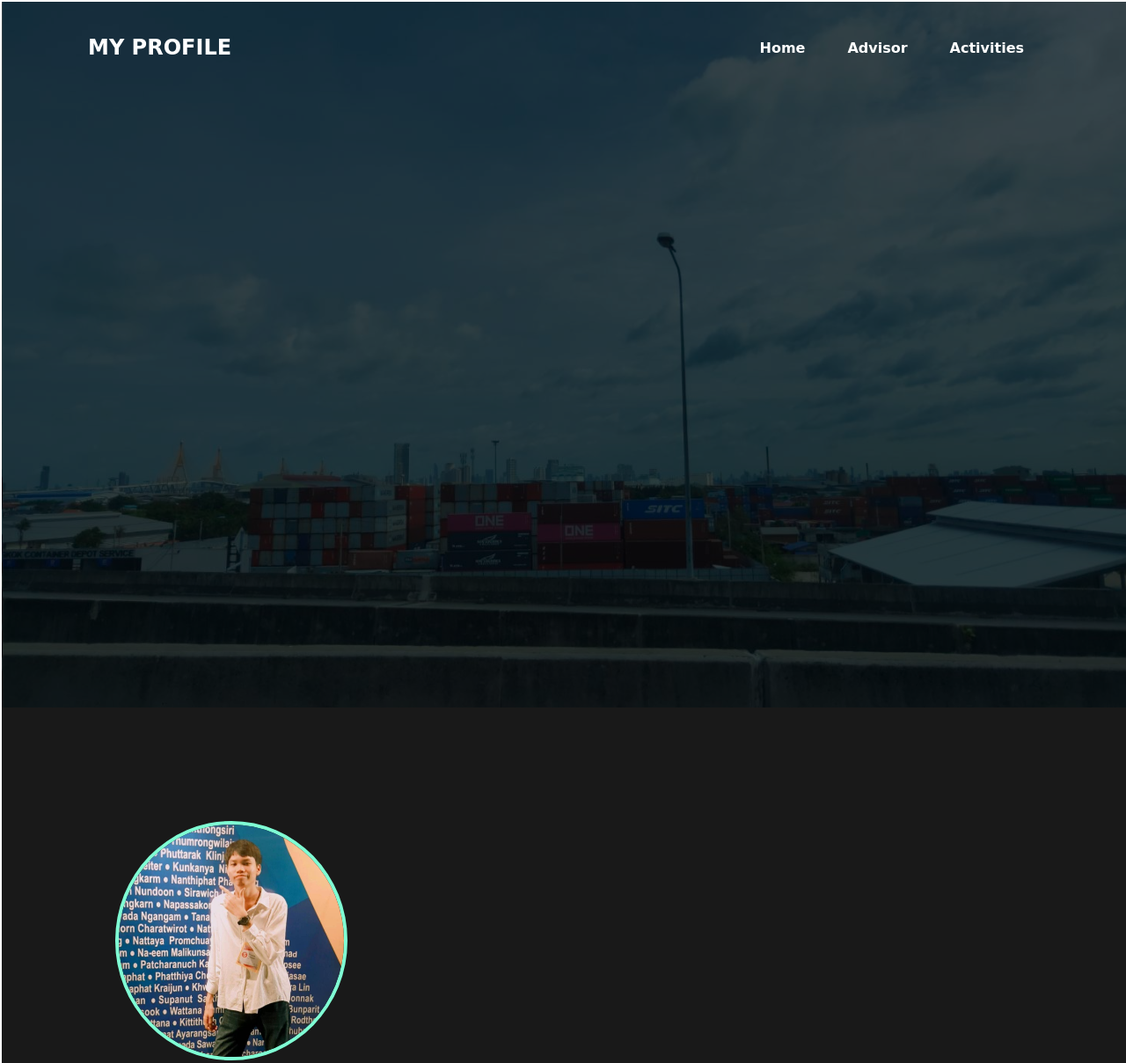
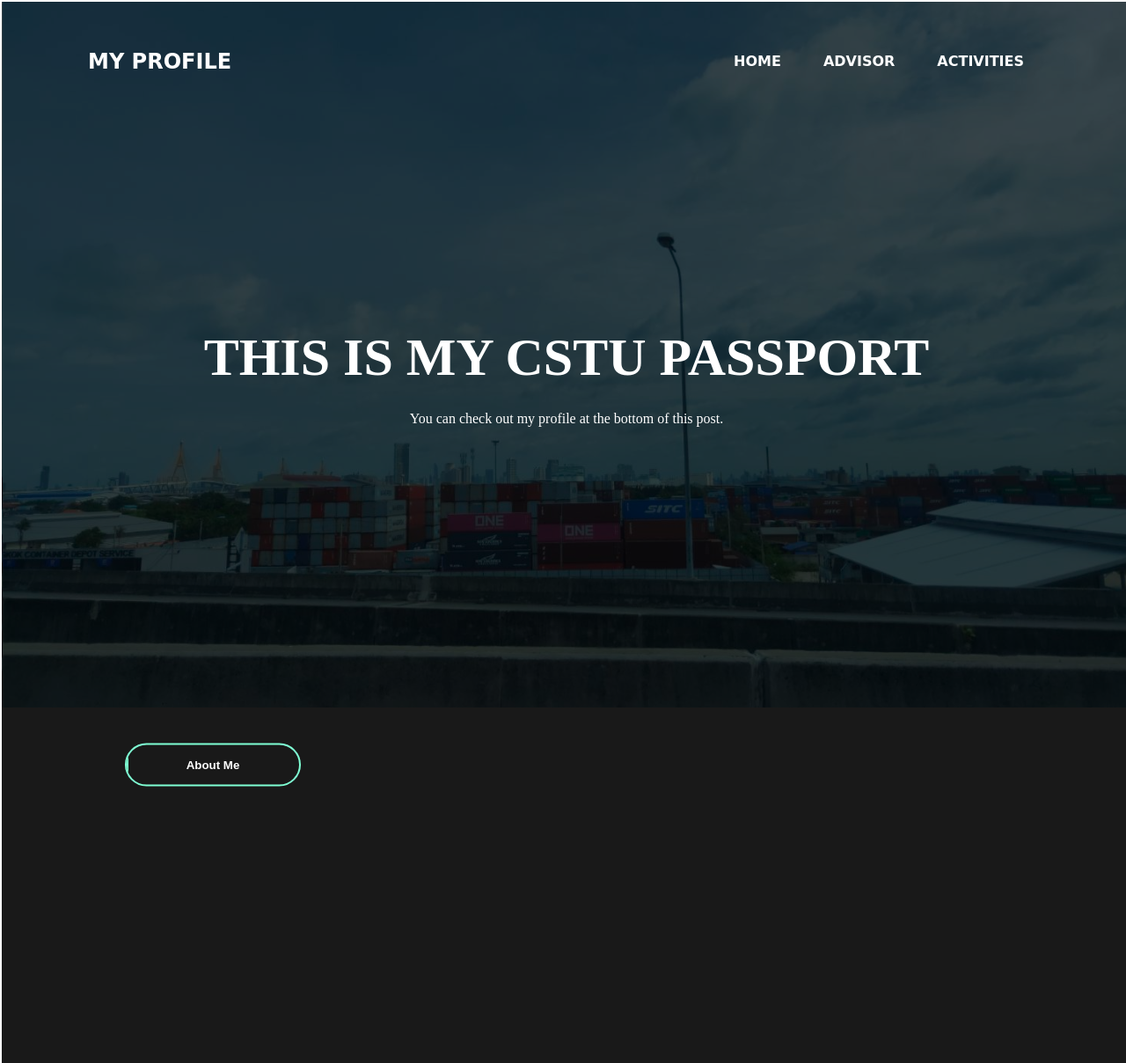
Before and after one commit to peasti/MyCSTUPassport-6609612244, a plain HTML site: page index.html in a window 1280 px wide. Shown: the top 1208 px of the page at 88% size. Drawn offline with Linux system fonts and the light colour scheme.

Commit message:
new con design

```diff
--- a/css/style.css
+++ b/css/style.css
@@ -8,17 +8,10 @@ style {
   font-family: sans-serif;
 }
 
-h2 {color: white;}
-h4 {color: white;}
-pre {color: white; font-family: Arial;}
-a {color: rgb(127, 255, 212);}
-
 img {
-  border: rgb(127, 255, 212) 4px solid;
+  border: rgb(127, 255, 212) 2px solid;
   border-radius: 50%;
   display: block;
-  margin-left: 10%;
-  margin-top: 10%;
 }
 
 .bg {
@@ -43,10 +36,95 @@ img {
   display: flex;
   align-items: center;
   justify-content: space-between;
+  color: white;
 }
 
 .navbar ul li {
   list-style: none;
   display: inline-block;
   margin: 0 20px;
+  position: relative;
 }
+
+.navbar ul li a {
+  text-decoration: none;
+  color: white;
+  text-transform: uppercase;
+}
+
+.navbar ul li::after {
+  content: '';
+  height: 2px;
+  width: 0;
+  background: rgb(127, 255, 212);
+  position: absolute;
+  left: 0;
+  bottom: 12px;
+  transition: 0.5s;
+}
+
+.navbar ul li:hover::after {
+  width: 100%;
+}
+
+.main {
+  width: 100%;
+  position: absolute;
+  top: 50%;
+  transform: translateY(-50%);
+  text-align: center;
+  color: white;
+}
+
+.main h1 {
+  font-size: 60px;
+  margin-top: 80px;
+}
+
+.main p {
+  margin: 20px auto;
+  font-weight: 100;
+  line-height: 25px;
+}
+
+.pos {
+  margin: 5% 10% auto;
+  width: 100%;
+  position: absolute;
+  transform: translateY(-50%);
+}
+
+button {
+  width: 200px;
+  padding: 15px 0;
+  text-align: center;
+  margin: 20px 10px;
+  border-radius: 25px;
+  font-weight: bold;
+  border: 2px solid rgb(127, 255, 212);
+  background: transparent;
+  color: white;
+  cursor: pointer;
+  position: relative;
+  overflow: hidden;
+}
+
+span {
+  background: rgb(127, 255, 212);
+  height: 100%;
+  width: 0;
+  border-radius: 25px;
+  position: absolute;
+  left: 0;
+  bottom: 0;
+  z-index: -1;
+  transition: 0.5s;
+}
+
+button:hover span {
+  width: 100%;
+}
+
+button:hover {
+  border: none;
+}
--- a/index.html
+++ b/index.html
@@ -6,21 +6,38 @@
   </head>
 
   <body>
+
      <div class="bg">
-      <!-- <div id="rectangle" style="position: absolute;"></div>
-      <div id="black" style="position: absolute; top: 65px;"></div> -->
+
       <div class="navbar">
         <h2 style="font-family: Cursive;">MY PROFILE</h2>
         <ul>
-          <li><h4 style="font-family: Cursive">Home</h4></li>
-          <li><h4 style="font-family: Cursive">Advisor</h4></li>
-          <li><h4 style="font-family: Cursive">Activities</h4></li>
+          <li><a href="index.html"><h4 style="font-family: Cursive">Home</h4></a></li>
+          <li><a href="html/MyAdvisor.html"><h4 style="font-family: Cursive">Advisor</h4></a></li>
+          <li><a href="html/MyActivities.html"><h4 style="font-family: Cursive">Activities</h4></a></li>
         </ul>
       </div>
-      <!-- <h4 style="position: absolute; left: 85vw; top: 26px; font-family: Cursive">Activities</h4>
-      <h4 style="position: absolute; left: 78vw; top: 26px; font-family: Cursive">Advisor</h4>
-      <h4 style="position: absolute; left: 71vw; top: 26px; font-family: Cursive">Home</h4> -->
-      <!-- <details style="color: rgb(127, 255, 212); position: absolute; left: 450px; top: 125px;">
+
+      <div class="main">
+        <h1>THIS IS MY CSTU PASSPORT</h1>
+        <p>You can check out my profile at the bottom of this post.</p>
+      </div>
+
+     </div>
+
+     <div class="con" style="background-color: rgba(0, 0, 0, 0.9);">
+
+      <div class="pos">
+        <!-- <img src="image/photome.jpg" alt="This is my picture" style="width: 20%;"> -->
+        <button type="button"><span></span>About Me</button>
+      </div>
+
+
+     </div>
+
+     <div class="con" style="background-color: rgba(127, 255, 212, 0.9);">
+     </div>
+     <!-- <details style="color: rgb(127, 255, 212); position: absolute; left: 450px; top: 125px;">
         <summary><h3><pre>About Me</pre></h3></summary>
         <h5><pre>
 
@@ -45,12 +62,7 @@ facebook :  Sirawich Yimsuan
 ID Line  :  peasti
         </pre></h5>
       </details> -->
-    </div>
-    <div class="con" style="background-color: rgba(0, 0, 0, 0.9);">
-      <img src="image/photome.jpg" alt="This is my picture" style="width: 20%;">
-    </div>
-    <div class="con" style="background-color: rgba(127, 255, 212, 0.9);">
-    </div>
+
   </body>
 
 </html>
```
